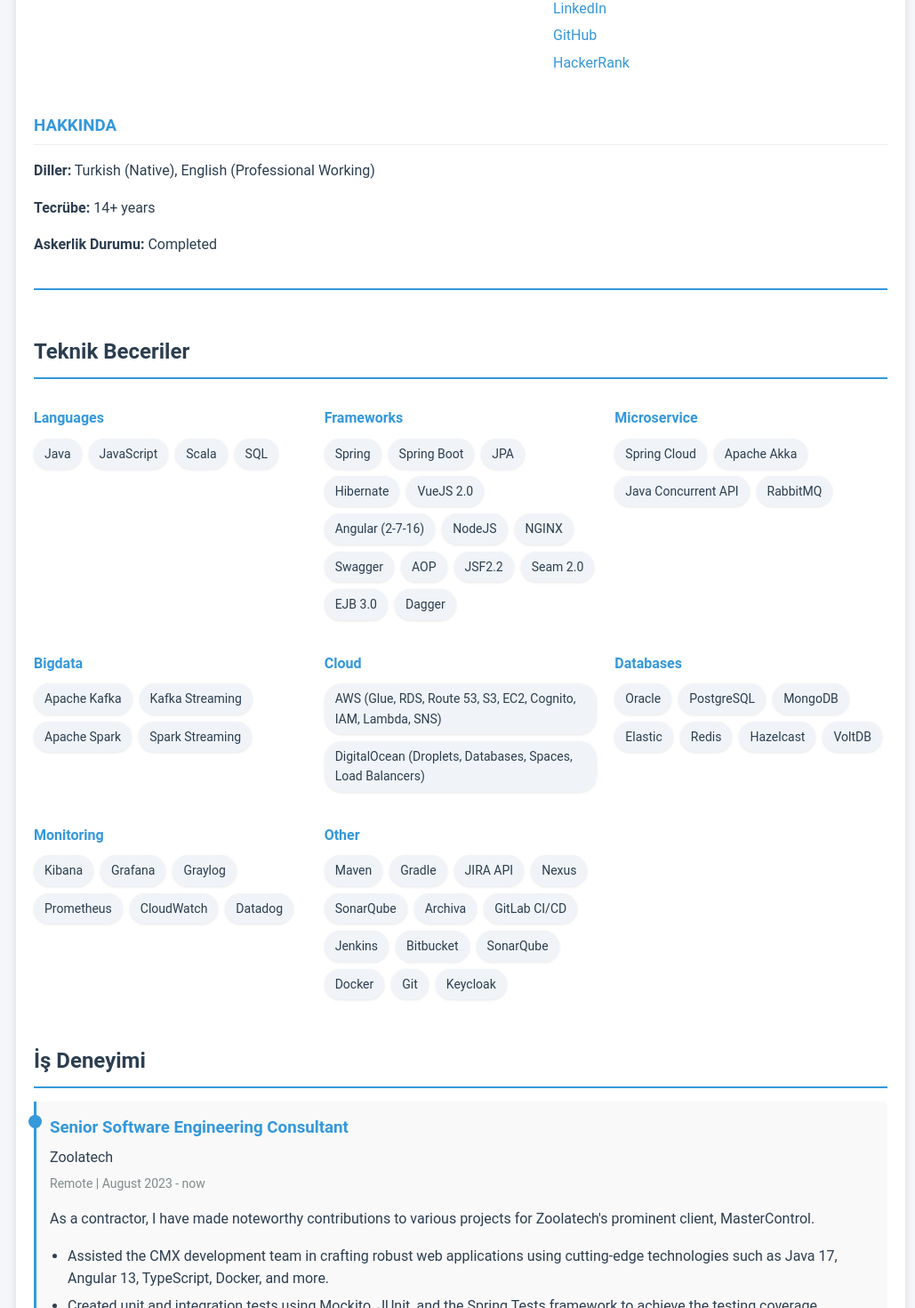
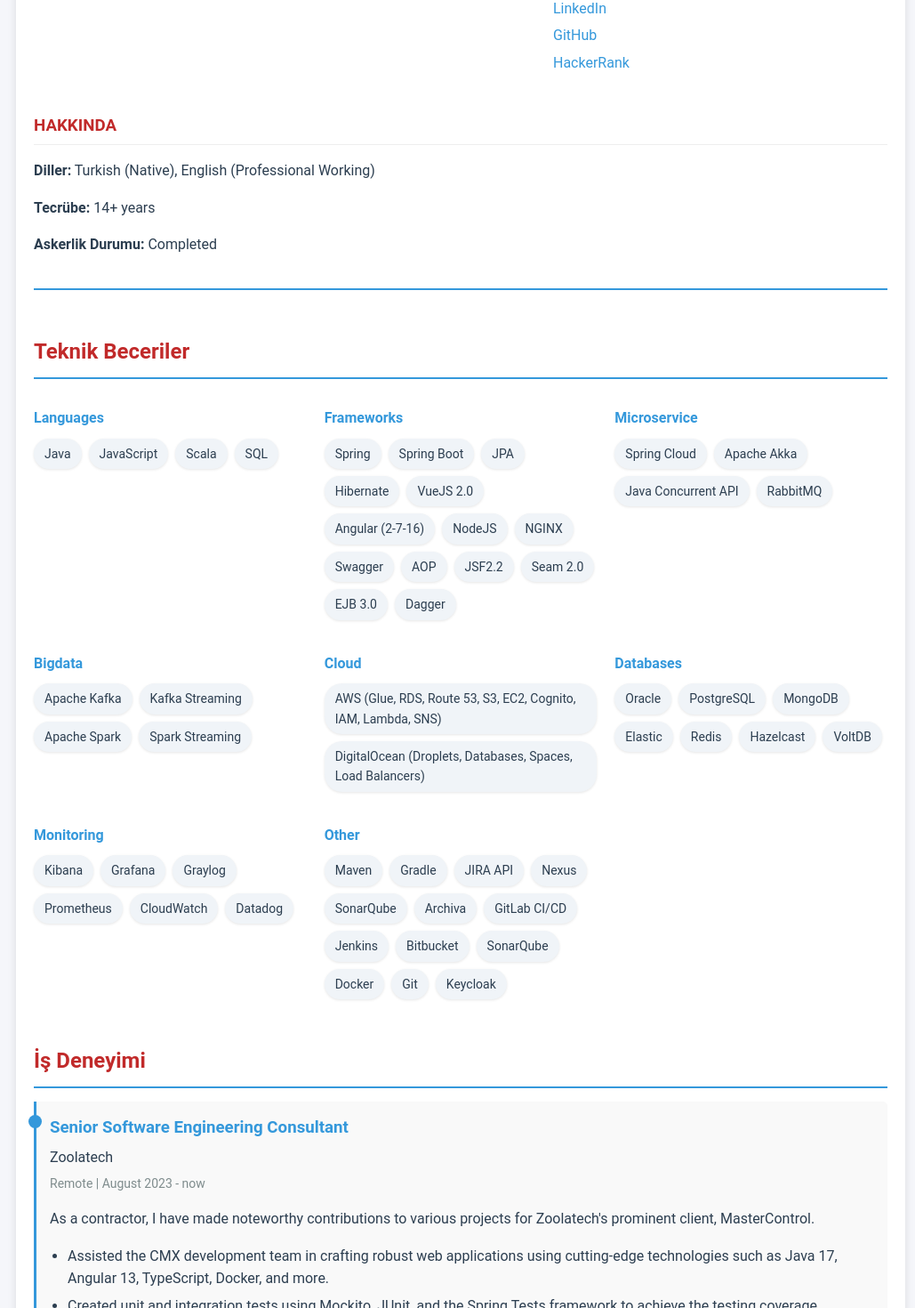
Before and after one commit to enesoz/enesoz, an Angular app: page / in a window 1280 px wide. Shown: the part 280-1750 px from the top of the page at 89% size, without its empty margins (122-1151 px from the left). Built offline with nearby package versions, Linux system fonts and the light colour scheme.

Commit message:
fixed some problems

```diff
--- a/src/app/components/awards/awards-component-ts.ts
+++ b/src/app/components/awards/awards-component-ts.ts
@@ -14,8 +14,4 @@
 })
 export class AwardsComponent {
   @Input() awards: Award[] = [];
-
-  ngOnInit() {
-    console.log(this.awards);
-  }
 }
--- a/src/app/components/awards/awards-component.html
+++ b/src/app/components/awards/awards-component.html
@@ -1,5 +1,5 @@
 <div class="awards-section">
-  <h2>{{ 'awards.title' | translate }}</h2>
+  <h2 class="my-titles">{{ 'awards.title' | translate }}</h2>
 
   <div class="awards-list">
     <div *ngFor="let award of this.awards" class="award-item">
--- a/src/app/components/education/education-component.html
+++ b/src/app/components/education/education-component.html
@@ -1,5 +1,5 @@
 <div class="education-section">
-  <h2>{{ 'education.title' | translate }}</h2>
+  <h2 class="my-titles">{{ 'education.title' | translate }}</h2>
 
   <div class="education-list">
     <div *ngFor="let edu of education" class="education-item">
--- a/src/app/components/experience/experience-component.html
+++ b/src/app/components/experience/experience-component.html
@@ -1,5 +1,5 @@
 <div class="experience-section">
-  <h2>{{ 'experience.title'| translate }}</h2>
+  <h2 class="my-titles">{{ 'experience.title'| translate }}</h2>
 
   <div class="timeline">
     <div *ngFor="let exp of experiences" class="job">
--- a/src/app/components/header/header-component.html
+++ b/src/app/components/header/header-component.html
@@ -21,7 +21,7 @@
   </div>
 
   <div class="about-section">
-    <h3>{{ 'header.about' | translate }}</h3>
+    <h3 class="my-titles">{{ 'header.about' | translate }}</h3>
     <p>
       <strong>{{ 'header.languages' | translate }}:</strong>
       <span *ngFor="let lang of personalInfo.about.languages; let last = last">
--- a/src/app/components/technical-skills/technical-skills-component.html
+++ b/src/app/components/technical-skills/technical-skills-component.html
@@ -1,5 +1,5 @@
 <div class="skills-section">
-  <h2 class="titles">{{ 'technicalSkills.title' | translate }}</h2>
+  <h2 class="my-titles">{{ 'technicalSkills.title' | translate }}</h2>
 
   <div class="skills-grid">
     <div *ngFor="let key of getSkillKeys()" class="skill-category">
--- a/src/styles.css
+++ b/src/styles.css
@@ -8,9 +8,8 @@
   color: #2c3e50;
   line-height: 1.6;
 }
-
-titles {
-  color: #e74c3c;
+.my-titles{
+  color: #c12a2a !important;
 }
 
 * {
```
Also changed, not shown: Ekran görüntüsü 2025-05-19 230424.png (deleted), ss.png (added).
